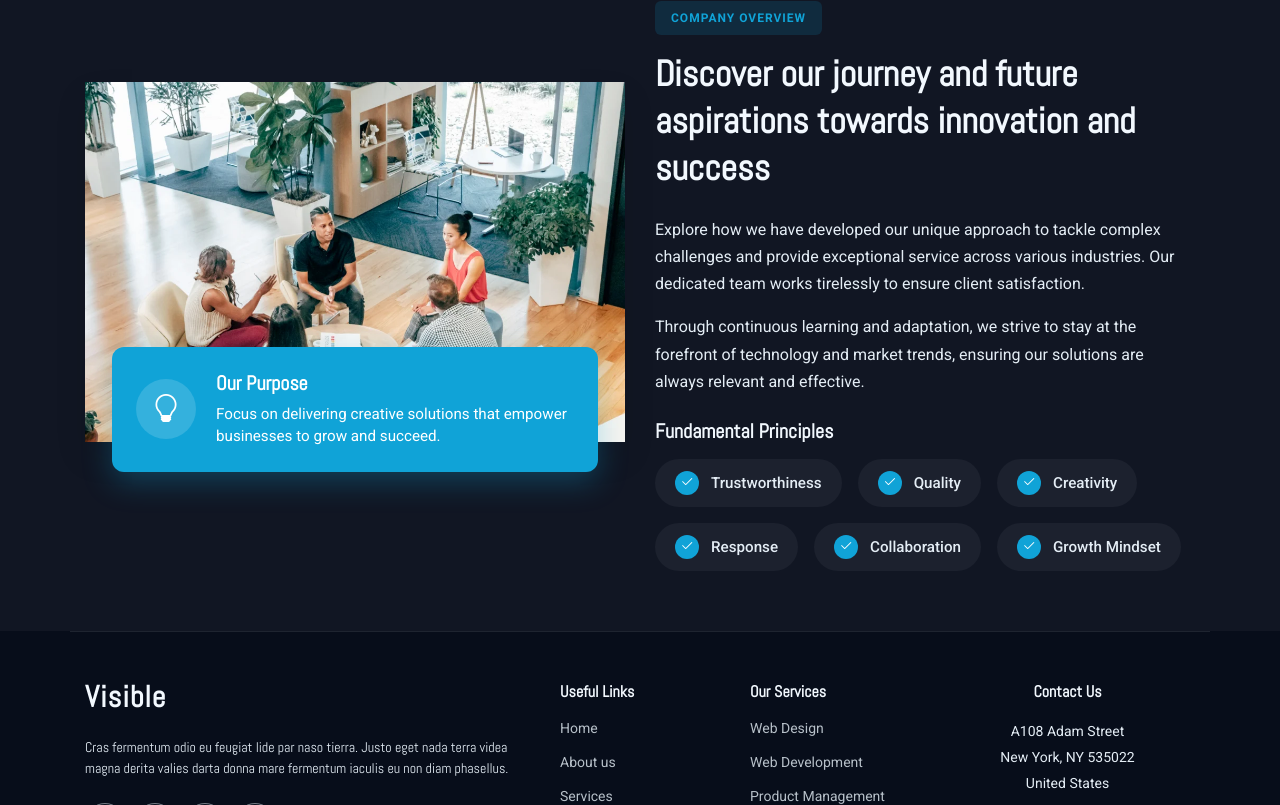
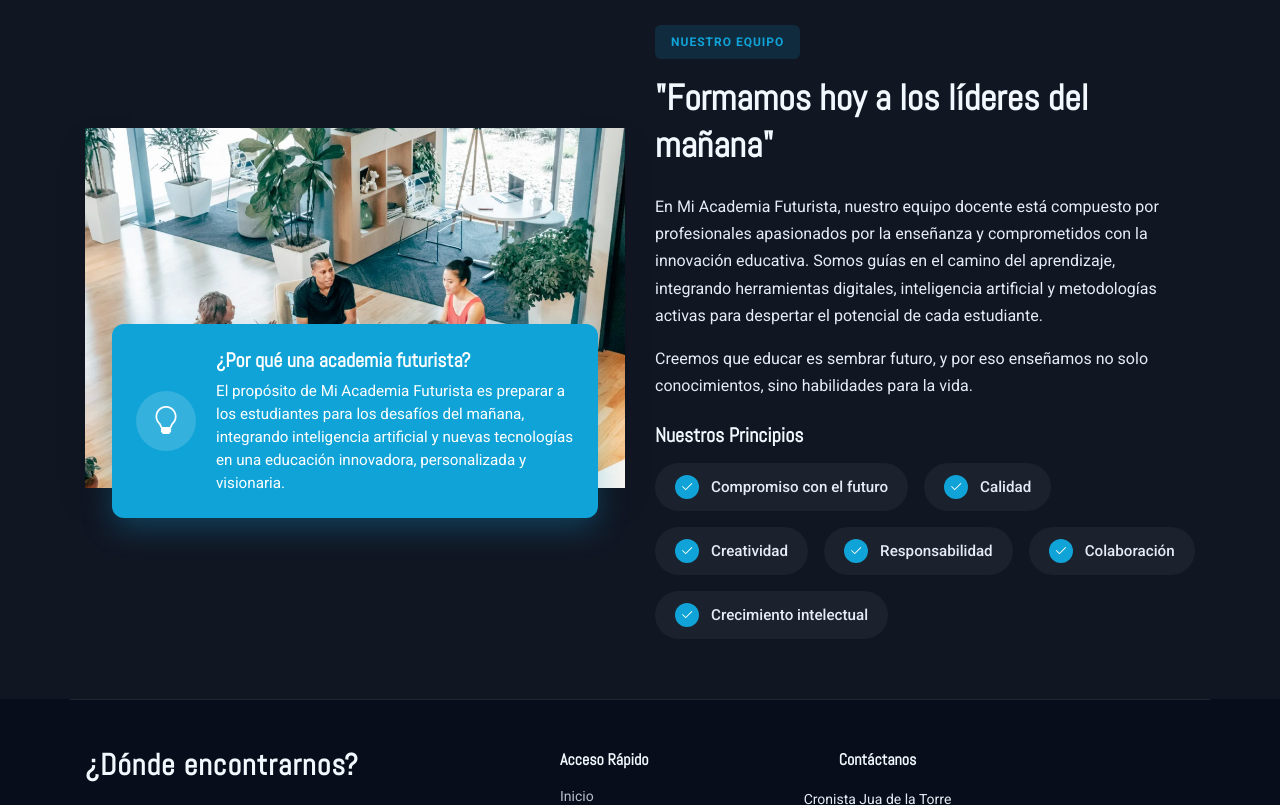
Before and after one commit to TeresacursoIA/academia, a plain HTML site: page index.html in a window 1280 px wide. Shown: the part 1169-1974 px from the top of the page. Drawn offline with nearby package versions, Linux system fonts and the light colour scheme.

Commit message:
camb ios en html

```diff
--- a/index.html
+++ b/index.html
@@ -50,7 +50,7 @@
       <nav id="navmenu" class="navmenu">
         <ul>
           <li><a href="#hero" class="active">Inicio</a></li>
-          <li><a href="#about">Sobre mí</a></li>
+          <li><a href="#about">Acerca de la academia</a></li>
         </ul>
         <i class="mobile-nav-toggle d-xl-none bi bi-list"></i>
       </nav>
@@ -79,11 +79,11 @@
 
             <div class="hero-buttons">
               <a href="#services" class="primary-btn">
-                Our Services
+                Nuestros servicios
                 <i class="bi bi-chevron-right"></i>
               </a>
               <a href="#portfolio" class="secondary-btn">
-                View Portfolio
+                Nuestro alumnado
               </a>
             </div>
           </div>
@@ -127,6 +127,7 @@
         <span class="description-title">About</span>
         <h2>Acerca de la academia</h2>
         <p>Nuestra academia no solo enseña contenidos, sino que impulsa el pensamiento crítico, la creatividad y la alfabetización digital. Aquí, los estudiantes aprenden a utilizar herramientas basadas en IA, desarrollan habilidades STEAM (ciencia, tecnología, ingeniería, arte y matemáticas) y se preparan para destacar en un entorno global y digitalizado.
+          <br>
           Creemos en una educación personalizada, interactiva y conectada con el futuro. Con docentes capacitados en tecnologías emergentes y un enfoque centrado en el estudiante, convertimos el aprendizaje en una experiencia transformadora.</p>
 
 
@@ -143,8 +144,8 @@
                   <i class="bi bi-lightbulb"></i>
                 </div>
                 <div class="mission-content">
-                  <h4>Our Purpose</h4>
-                  <p>Focus on delivering creative solutions that empower businesses to grow and succeed.</p>
+                  <h4>¿Por qué una academia futurista?</h4>
+                  <p>El propósito de Mi Academia Futurista es preparar a los estudiantes para los desafíos del mañana, integrando inteligencia artificial y nuevas tecnologías en una educación innovadora, personalizada y visionaria.</p>
                 </div>
               </div>
             </div>
@@ -152,40 +153,40 @@
 
           <div class="col-lg-6" data-aos="fade-up" data-aos-delay="200">
             <div class="about-content ps-lg-4">
-              <div class="tag-badge" data-aos="fade-up" data-aos-delay="100">COMPANY OVERVIEW</div>
-              <h2 class="mb-4" data-aos="fade-up" data-aos-delay="200">Discover our journey and future aspirations towards innovation and success</h2>
+              <div class="tag-badge" data-aos="fade-up" data-aos-delay="100">Nuestro equipo</div>
+              <h2 class="mb-4" data-aos="fade-up" data-aos-delay="200">"Formamos hoy a los líderes del mañana"</h2>
 
               <div class="about-info" data-aos="fade-up" data-aos-delay="300">
-                <p>Explore how we have developed our unique approach to tackle complex challenges and provide exceptional service across various industries. Our dedicated team works tirelessly to ensure client satisfaction.</p>
-                <p>Through continuous learning and adaptation, we strive to stay at the forefront of technology and market trends, ensuring our solutions are always relevant and effective.</p>
+                <p>En Mi Academia Futurista, nuestro equipo docente está compuesto por profesionales apasionados por la enseñanza y comprometidos con la innovación educativa. Somos guías en el camino del aprendizaje, integrando herramientas digitales, inteligencia artificial y metodologías activas para despertar el potencial de cada estudiante. </p>
+                <p>Creemos que educar es sembrar futuro, y por eso enseñamos no solo conocimientos, sino habilidades para la vida.</p>
               </div>
 
-              <h4 class="values-title mt-4 mb-3" data-aos="fade-up" data-aos-delay="400">Fundamental Principles</h4>
+              <h4 class="values-title mt-4 mb-3" data-aos="fade-up" data-aos-delay="400">Nuestros Principios</h4>
 
               <div class="values-list" data-aos="fade-up" data-aos-delay="500">
                 <div class="value-item">
                   <div class="value-icon"><i class="bi bi-check2"></i></div>
-                  <span class="value-text">Trustworthiness</span>
+                  <span class="value-text">Compromiso con el futuro</span>
                 </div>
                 <div class="value-item">
                   <div class="value-icon"><i class="bi bi-check2"></i></div>
-                  <span class="value-text">Quality</span>
+                  <span class="value-text">Calidad</span>
                 </div>
                 <div class="value-item">
                   <div class="value-icon"><i class="bi bi-check2"></i></div>
-                  <span class="value-text">Creativity</span>
+                  <span class="value-text">Creatividad</span>
                 </div>
                 <div class="value-item">
                   <div class="value-icon"><i class="bi bi-check2"></i></div>
-                  <span class="value-text">Response</span>
+                  <span class="value-text">Responsabilidad</span>
                 </div>
                 <div class="value-item">
                   <div class="value-icon"><i class="bi bi-check2"></i></div>
-                  <span class="value-text">Collaboration</span>
+                  <span class="value-text">Colaboración</span>
                 </div>
                 <div class="value-item">
                   <div class="value-icon"><i class="bi bi-check2"></i></div>
-                  <span class="value-text">Growth Mindset</span>
+                  <span class="value-text">Crecimiento intelectual</span>
                 </div>
               </div>
             </div>
@@ -204,9 +205,9 @@
       <div class="row gy-4">
         <div class="col-lg-5 col-md-12 footer-about">
           <a href="index.html" class="logo d-flex align-items-center">
-            <span class="sitename">Visible</span>
+            <span class="sitename">¿Dónde encontrarnos?</span>
           </a>
-          <p>Cras fermentum odio eu feugiat lide par naso tierra. Justo eget nada terra videa magna derita valies darta donna mare fermentum iaculis eu non diam phasellus.</p>
+          <p>Síguenos en redes sociales para conocer más sobre nuestros programas y contactar directamente con nosotros. ¡Toda la información que necesitas está a un clic de distancia!</p>
           <div class="social-links d-flex mt-4">
             <a href=""><i class="bi bi-twitter-x"></i></a>
             <a href=""><i class="bi bi-facebook"></i></a>
@@ -216,18 +217,19 @@
         </div>
 
         <div class="col-lg-2 col-6 footer-links">
-          <h4>Useful Links</h4>
+          <h4>Acceso Rápido</h4>
           <ul>
-            <li><a href="#">Home</a></li>
-            <li><a href="#">About us</a></li>
-            <li><a href="#">Services</a></li>
-            <li><a href="#">Terms of service</a></li>
-            <li><a href="#">Privacy policy</a></li>
+            <li><a href="#">Inicio</a></li>
+            <li><a href="#">Acerca de la academia</a></li>
+            <li><a href="#">Servicios</a></li>
+            <li><a href="#">Nuestro alumnado</a></li>
+            <li><a href="#">Política de privacidad</a></li>
           </ul>
         </div>
 
+        <!--
         <div class="col-lg-2 col-6 footer-links">
-          <h4>Our Services</h4>
+          <h4>Nuestros servicios</h4>
           <ul>
             <li><a href="#">Web Design</a></li>
             <li><a href="#">Web Development</a></li>
@@ -236,14 +238,14 @@
             <li><a href="#">Graphic Design</a></li>
           </ul>
         </div>
+         -->
 
         <div class="col-lg-3 col-md-12 footer-contact text-center text-md-start">
-          <h4>Contact Us</h4>
-          <p>A108 Adam Street</p>
-          <p>New York, NY 535022</p>
-          <p>United States</p>
-          <p class="mt-4"><strong>Phone:</strong> <span>+1 5589 55488 55</span></p>
-          <p><strong>Email:</strong> <span>info@example.com</span></p>
+          <h4>Contáctanos</h4>
+          <p>Cronista Jua de la Torre</p>
+          <p>Úbeda, (Jaén)</p>
+          <p class="mt-4"><strong>Teléfono:</strong> <span>+34 678987654</span></p>
+          <p><strong>Email:</strong> <span>miacademiafuturista@example.com</span></p>
         </div>
 
       </div>
@@ -256,7 +258,7 @@
         <!-- You can delete the links only if you've purchased the pro version. -->
         <!-- Licensing information: https://bootstrapmade.com/license/ -->
         <!-- Purchase the pro version with working PHP/AJAX contact form: [buy-url] -->
-        Designed by <a href="https://bootstrapmade.com/">BootstrapMade</a>
+        Designed by <a href="https://bootstrapmade.com/">Teresa Gil</a>
       </div>
     </div>
 
```
